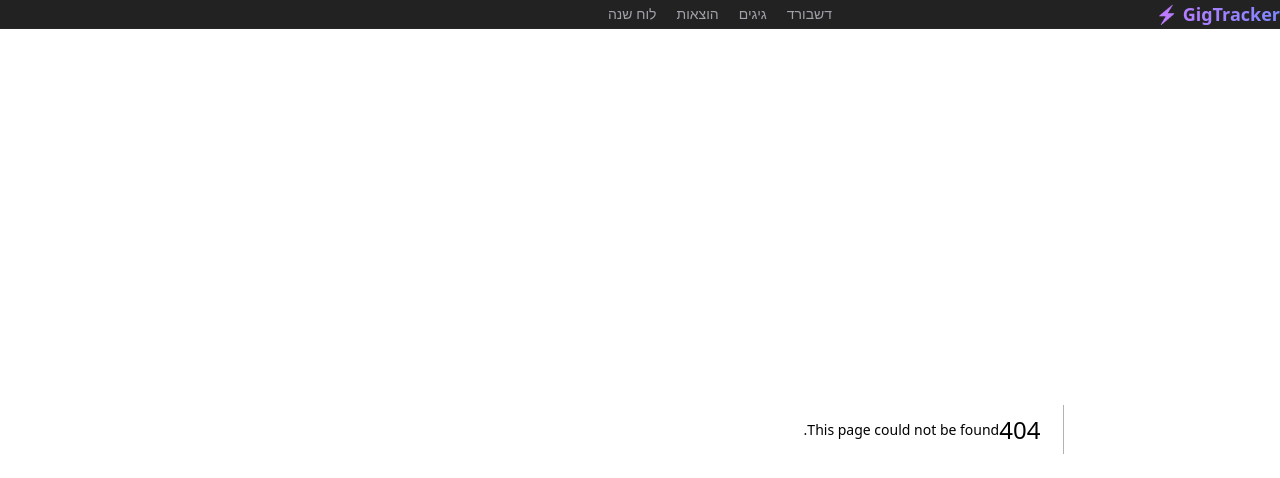
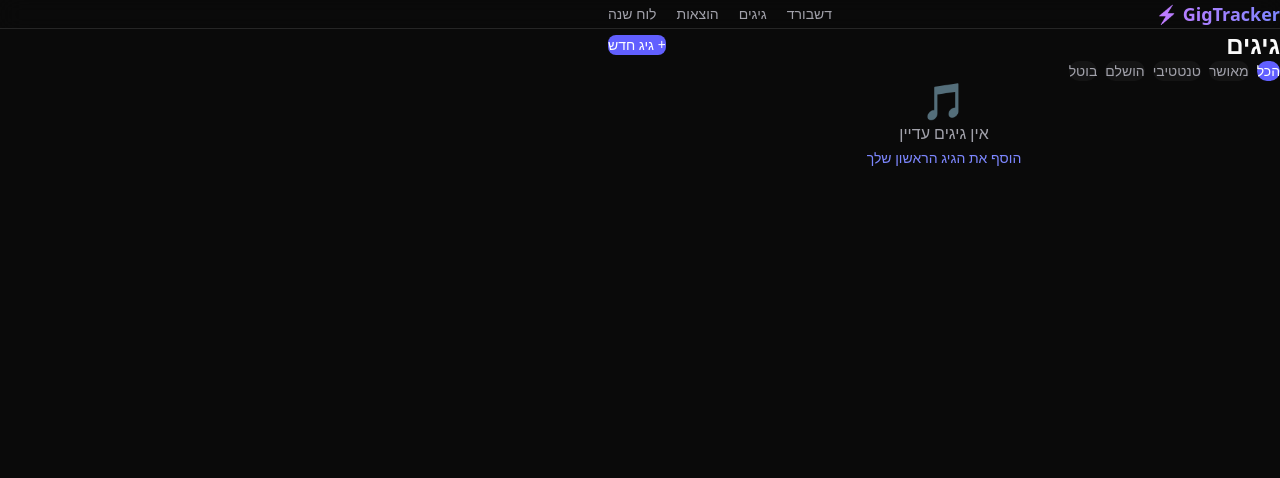
Before and after one commit to zuribar/gigtracker, a Next.js app: page /gigs in a window 1280 px wide. Before the commit this address had no page. Shown: the top 478 px of the page. Built offline with nearby package versions, Linux system fonts and the light colour scheme.

Commit message:
add src/app/gigs/page.tsx

```diff
--- /dev/null
+++ b/src/app/gigs/page.tsx
@@ -0,0 +1,51 @@
+"use client";
+import { useEffect, useState } from "react";
+import { gigStore } from "@/lib/store";
+import { Gig, GigType } from "@/types";
+
+const TYPE_LABELS: Record<GigType, string> = { vj: "VJ", stage_design: "עיצוב במה", led_rental: "השכרת LED", projection_mapping: "Projection Mapping", lighting: "תאורה", other: "אחר" };
+
+export default function GigsPage() {
+  const [gigs, setGigs] = useState<Gig[]>([]);
+  const [filter, setFilter] = useState<string>("all");
+  useEffect(() => { setGigs(gigStore.getAll().sort((a, b) => new Date(b.dateStart).getTime() - new Date(a.dateStart).getTime())); }, []);
+  const filtered = filter === "all" ? gigs : gigs.filter((g) => g.status === filter);
+  const togglePaid = (id: string) => { const gig = gigs.find((g) => g.id === id); if (!gig) return; gigStore.update(id, { paymentStatus: gig.paymentStatus === "paid" ? "pending" : "paid" }); setGigs(gigStore.getAll().sort((a, b) => new Date(b.dateStart).getTime() - new Date(a.dateStart).getTime())); };
+  const deleteGig = (id: string) => { if (!confirm("למחוק את הגיג?")) return; gigStore.remove(id); setGigs(gigStore.getAll()); };
+  const filters = ["all","confirmed","tentative","completed","cancelled"];
+  const filterLabels: Record<string,string> = {all:"הכל",confirmed:"מאושר",tentative:"טנטטיבי",completed:"הושלם",cancelled:"בוטל"};
+  return (
+    <div className="space-y-4">
+      <div className="flex items-center justify-between">
+        <h1 className="text-2xl font-bold">גיגים</h1>
+        <a href="/gigs/new" className="bg-indigo-500 hover:bg-indigo-400 text-white px-4 py-2 rounded-lg text-sm font-medium transition">+ גיג חדש</a>
+      </div>
+      <div className="flex gap-2 text-sm">{filters.map((s) => (
+        <button key={s} onClick={() => setFilter(s)} className={"px-3 py-1 rounded-full transition " + (filter === s ? "bg-indigo-500 text-white" : "bg-[#141414] text-[#a1a1aa] hover:bg-[#1a1a1a]")}>{filterLabels[s]}</button>
+      ))}</div>
+      {filtered.length === 0 ? (
+        <div className="text-center py-12 text-[#a1a1aa]"><p className="text-4xl mb-2">🎵</p><p>אין גיגים עדיין</p><a href="/gigs/new" className="text-indigo-400 text-sm">הוסף את הגיג הראשון שלך</a></div>
+      ) : (
+        <div className="space-y-2">{filtered.map((gig) => (
+          <div key={gig.id} className="bg-[#141414] border border-[#262626] rounded-xl p-4 hover:bg-[#1a1a1a] transition">
+            <div className="flex items-start justify-between">
+              <div className="flex-1">
+                <div className="flex items-center gap-2 mb-1">
+                  <h3 className="font-semibold">{gig.title}</h3>
+                  <span className="text-xs bg-[#0a0a0a] px-2 py-0.5 rounded-full text-[#a1a1aa]">{TYPE_LABELS[gig.gigType]}</span>
+                </div>
+                <p className="text-sm text-[#a1a1aa]">{gig.clientName ? gig.clientName + " · " : ""}{new Date(gig.dateStart).toLocaleDateString("he-IL", { weekday: "short", day: "numeric", month: "short", hour: "2-digit", minute: "2-digit" })}{gig.location ? " · " + gig.location : ""}</p>
+              </div>
+              <div className="text-left flex items-center gap-3">
+                <div>
+                  <p className="font-bold text-lg">₪{gig.amount.toLocaleString()}</p>
+                  <button onClick={() => togglePaid(gig.id)} className={"text-xs hover:underline " + (gig.paymentStatus === "paid" ? "text-green-400" : gig.paymentStatus === "overdue" ? "text-red-400" : "text-yellow-400")}>{gig.paymentStatus === "paid" ? "✓ שולם" : gig.paymentStatus === "overdue" ? "⚠ באיחור" : "○ ממתין"}</button>
+                </div>
+                <button onClick={() => deleteGig(gig.id)} className="text-[#a1a1aa] hover:text-red-400 text-lg">×</button>
+              </div>
+            </div>
+          </div>
+        ))}</div>
+      )}
+    </div>);
+}
```
